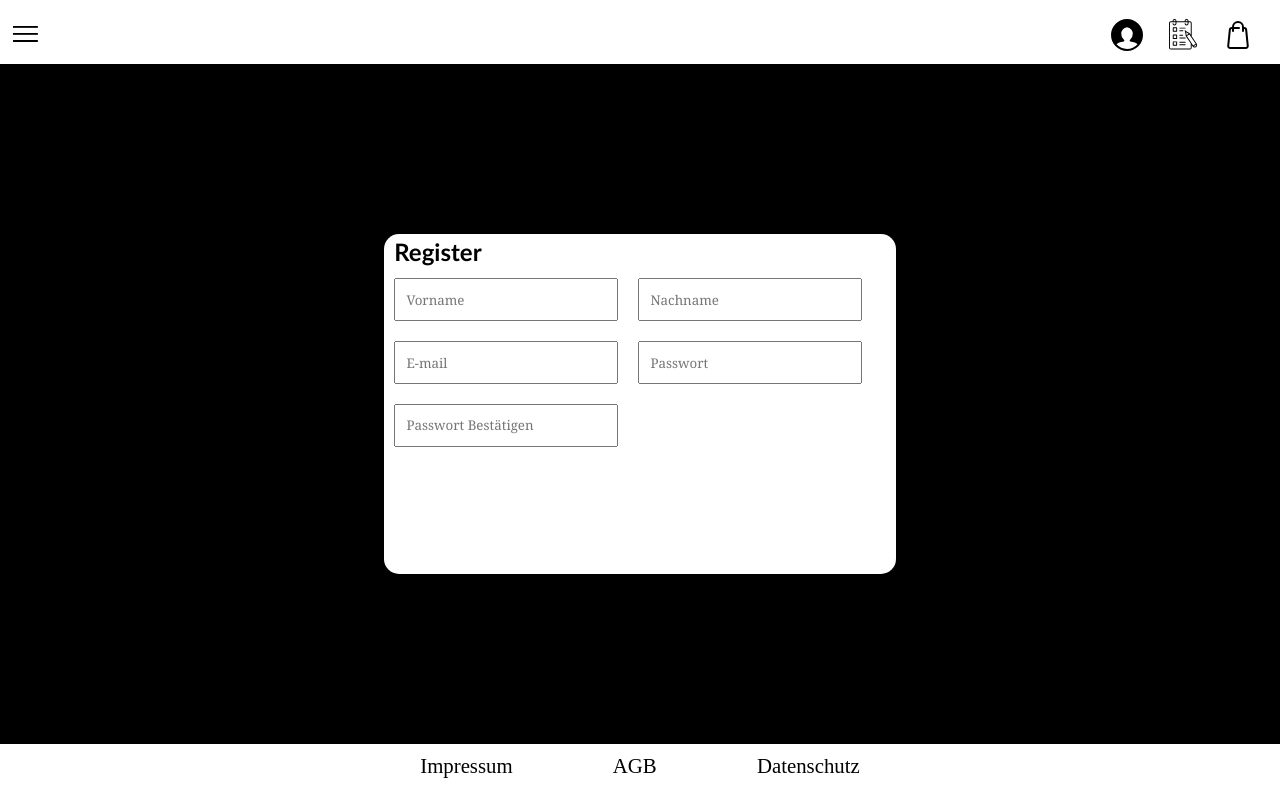
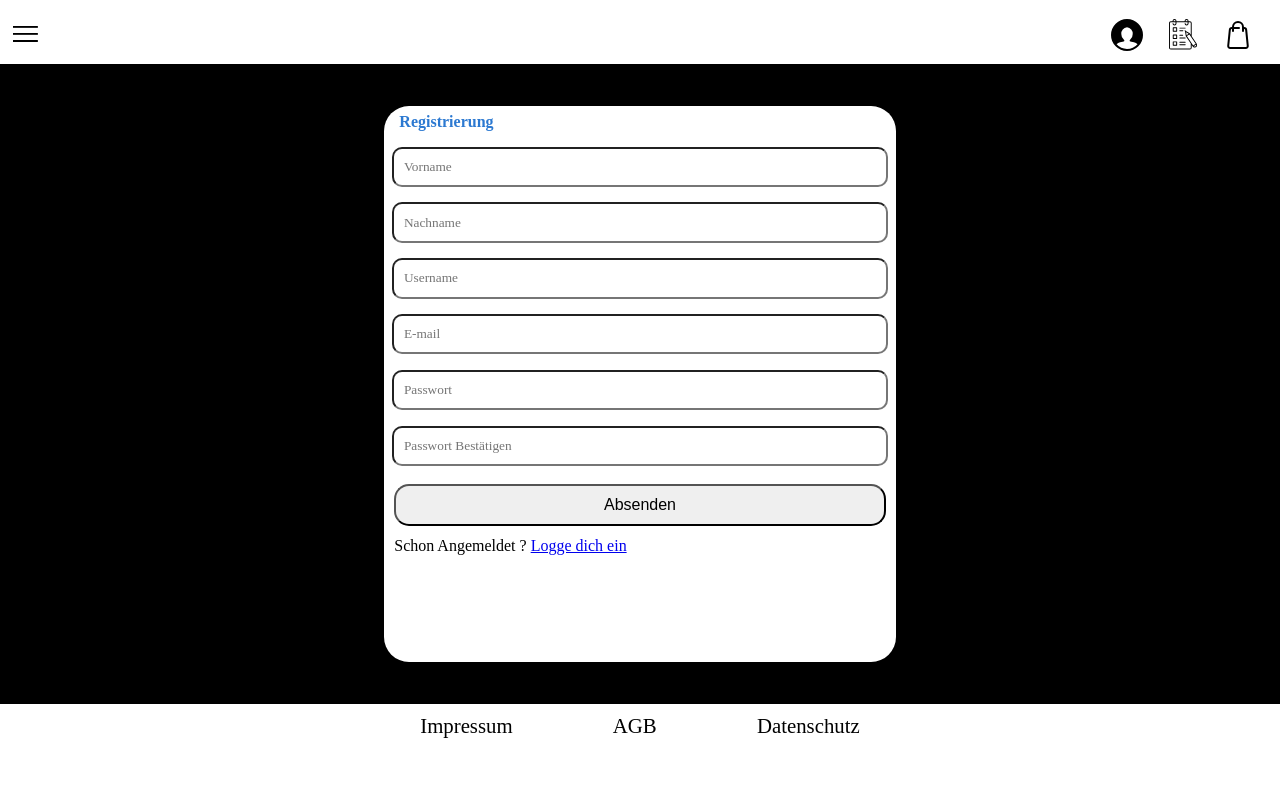
Before and after one commit to AkinKale1999/Project-New, a React (Create React App) app: page /Registrierung in a window 1280 px wide. Built offline with nearby package versions, Linux system fonts and the light colour scheme.

Commit message:
New Features

```diff
--- a/src/App.jsx
+++ b/src/App.jsx
@@ -6,8 +6,8 @@ import Navbar from "./components/Headers/Navbar/Navbar.jsx";
 import Burgermenu from "./components/Headers/Burgermenu/Burgermenu.jsx";
 import Login from "./components/Headers/Login/Login.jsx";
 import WishList from "./components/Headers/Wish_List/Wish_List.jsx";
-import Shopping_Cart from "./components/Headers/Shopping_Cart/Shopping_Cart.jsx";
-import Register from "./components/Headers/Registrierung/Register.jsx";
+import Shopping_Cart from "./components/Headers/ShoppingCart/Shopping_Cart.jsx";
+import Register from "./components/Headers/Registry/Registry.jsx";
 
 function App() {
   return (
--- a/src/components/Headers/Login/Login.jsx
+++ b/src/components/Headers/Login/Login.jsx
@@ -8,6 +8,7 @@ function Login() {
   const [Username, setUsername] = useState("");
   const [Password, setPassword] = useState("");
   const [message, setMessage] = useState("");
+
   const handleLogin = async (e) => {
     e.preventDefault();
     try {
--- a/src/components/Headers/Registrierung/Register.css
+++ /dev/null
@@ -1,65 +0,0 @@
-#Main_Container_Registry {
-  width: 100%;
-  min-width: 100%;
-  max-width: 100%;
-  height: 85%;
-  min-height: 85%;
-  max-height: 85%;
-  margin: 0;
-  padding: 0;
-  overflow: hidden;
-  margin-top: 2.5%;
-  background-color: black;
-}
-
-#Registry_Container {
-  display: flex;
-  justify-content: center;
-  align-items: center;
-  flex-direction: column;
-  width: 100%;
-  height: 100%;
-  margin: 0;
-  padding: 0;
-}
-
-#Registry_Form {
-  width: 40%;
-  height: 50%;
-  background-color: #fff;
-  border-radius: 15px;
-  font-family: "Gill Sans", "Gill Sans MT", Calibri, "Trebuchet MS", sans-serif;
-  overflow: hidden;
-  overflow-y: auto;
-}
-
-#Registry_Title {
-  font-size: 1.5rem;
-  margin: 0;
-  padding: 0.5% 2%;
-  width: fit-content;
-  font-weight: 900;
-  color: black;
-}
-
-.input_registry{
-  font-family: Cambria, Cochin, Georgia, Times, 'Times New Roman', serif;
-  padding: 2%;
-  margin: 2%;
-}
-
-#input_field_name {
-  display: inline-block;
-}
-
-#input_field_family_name {
-}
-
-#input_field_Email {
-}
-
-#input_field_password {
-}
-
-#input_field_confirm_password {
-}
--- a/src/components/Headers/Registrierung/Register.jsx
+++ /dev/null
@@ -1,26 +0,0 @@
-import "./Register.css";
-import Footer from "../../Footer/Footer.jsx";
-
-function Register() {
-  return (
-    <>
-      <div id="Main_Container_Registry">
-        <div id="Registry_Container">
-          <form action="" id="Registry_Form">
-            <h1 id="Registry_Title">Register</h1>
-            <input type="text" name="name" id="input_field_name" className="input_registry" placeholder="Vorname"/>
-            <input type="text" name="family_name" id="input_field_family_name" className="input_registry" placeholder="Nachname"/>
-            <input type="text" name="Email" id="input_field_Email" className="input_registry" placeholder="E-mail"/>
-            <input type="password" name="password" id="input_field_password" className="input_registry" placeholder="Passwort"/>
-            <input type="password" name="confirm password" id="input_field_confirm_password" className="input_registry" placeholder="Passwort Bestätigen"/>
-          </form>
-        </div>
-      </div>
-      <div id="Footer_Container">
-        <Footer />
-      </div>
-    </>
-  );
-}
-
-export default Register;
--- /dev/null
+++ b/src/components/Headers/Registry/Registry.css
@@ -0,0 +1,80 @@
+#Main_Container_Registry {
+  width: 100%;
+  min-width: 100%;
+  max-width: 100%;
+  height: 80%;
+  min-height: 80%;
+  max-height: 80%;
+  margin: 0;
+  padding: 0;
+  overflow: hidden;
+  margin-top: 2.5%;
+  background-color: black;
+}
+
+#Registry_Container {
+  display: flex;
+  justify-content: center;
+  align-items: center;
+  width: 100%;
+  max-width: 100%;
+  max-width: 100%;
+  margin: 0;
+  padding: 0;
+  height: 100%;
+  min-height: 100%;
+  max-height: 100%;
+}
+
+#Registry_Form {
+  display: flex;
+  flex-direction: column;
+  width: 40%;
+  background-color: #fff;
+  border-radius: 25px;
+  font-family: cursive, serif, sans-serif;
+  overflow: hidden;
+  overflow-y: auto;
+  height: 87%;
+  min-height: 87%;
+  max-height: 87%;
+  margin: 0;
+  padding: 0;
+}
+
+#Registry_Title {
+  font-size: 1rem;
+  margin: 1%;
+  padding: 0.5% 2%;
+  width: fit-content;
+  font-weight: 900;
+  color: rgb(44, 121, 209);
+}
+
+.input_registry {
+  font-family: cursive, serif, sans-serif;
+  padding: 2%;
+  margin: 1.5%;
+  border-radius: 10px;
+}
+
+#Submit_Btn {
+  display: block;
+  width: 96%;
+  margin: 2%;
+  padding: 2%;
+  font-size: 1rem;
+  border-radius: 15px;
+  cursor: pointer;
+}
+
+#Submit_Btn:hover {
+  width: 88%;
+  margin-left: 6%;
+}
+#Navigate_To_Login {
+  display: block;
+  margin: 0;
+  margin-left: 2%;
+  font-size: 1rem;
+}
--- /dev/null
+++ b/src/components/Headers/Registry/Registry.jsx
@@ -0,0 +1,131 @@
+import "./Registry.css";
+import Footer from "../../Footer/Footer.jsx";
+import { Link } from "react-router-dom";
+import axios from "axios";
+import { useEffect, useRef, useState } from "react";
+
+function Register() {
+  const [Name, setName] = useState("");
+  const [Family_Name, setFamilyName] = useState("");
+  const [Username, setUsername] = useState("");
+  const [Email, setEmail] = useState("");
+  const [Password, setPassword] = useState("");
+  const [ConfirmPassword, setConfirmPassword] = useState("");
+
+  const [message, setMessage] = useState("");
+  const message_error = useRef(null);
+  const messageExist = useRef(null);
+
+  async function handleRegister(e) {
+    e.preventDefault();
+
+    if (Password !== ConfirmPassword) {
+      setMessage("Passwörter stimmen nicht überein");
+      return;
+    }
+
+    if (typeof Name !== "string" || !/^[a-zA-Z]+$/.test(Name)) {
+      setMessage("Der Name darf nur aus Klein und Großbuchstaben bestehen");
+      return;
+    }
+
+    try {
+      let response = await axios.post("http://localhost:5000/register", {
+        Name,
+        Family_Name,
+        Username,
+        Email,
+        Password,
+      });
+
+      console.log(response);
+      setMessage(response.data.message);
+    } catch (error) {
+      console.log(error);
+      setMessage("Registrierung Fehlgeschlagen");
+    }
+  }
+
+  useEffect(() => {
+    if (message !== "") {
+      messageExist.current.style.display = "block";
+      messageExist.current.style.marginTop = "1.5%";
+      messageExist.current.style.marginBottom= "2%";
+    }
+    else {
+      messageExist.current.style.marginTop = "0%";
+
+    }
+  }, [message]);
+
+  return (
+    <>
+      <div id="Main_Container_Registry">
+        <div id="Registry_Container">
+          <form action="" id="Registry_Form" onSubmit={handleRegister}>
+            <h1 id="Registry_Title">Registrierung</h1>
+            <input
+              type="text"
+              name="name"
+              className="input_registry"
+              placeholder="Vorname"
+              value={Name}
+              onChange={(e) => setName(e.target.value)}
+            />
+            <input
+              type="text"
+              name="family_name"
+              className="input_registry"
+              placeholder="Nachname"
+              value={Family_Name}
+              onChange={(e) => setFamilyName(e.target.value)}
+            />
+            <input
+              type="text"
+              name="Username"
+              className="input_registry"
+              placeholder="Username"
+              value={Username}
+              onChange={(e) => setUsername(e.target.value)}
+            />
+            <input
+              type="text"
+              name="Email"
+              className="input_registry"
+              placeholder="E-mail"
+              value={Email}
+              onChange={(e) => setEmail(e.target.value)}
+            />
+            <input
+              type="password"
+              name="password"
+              className="input_registry"
+              placeholder="Passwort"
+              value={Password}
+              onChange={(e) => setPassword(e.target.value)}
+            />
+            <input
+              type="password"
+              name="confirm password"
+              className="input_registry"
+              placeholder="Passwort Bestätigen"
+              onChange={(e) => setConfirmPassword(e.target.value)}
+            />
+            <button id="Submit_Btn">Absenden</button>
+            <p id="Navigate_To_Login" ref={message_error}>
+              {message}
+            </p>
+            <p id="Navigate_To_Login" ref={messageExist}>
+              Schon Angemeldet ? <Link to={"/Login"}>Logge dich ein</Link>
+            </p>
+          </form>
+        </div>
+      </div>
+      <div id="Footer_Container">
+        <Footer />
+      </div>
+    </>
+  );
+}
+
+export default Register;
--- a/src/components/Headers/Shopping_Cart/Shopping_Cart.jsx
+++ b/src/components/Headers/ShoppingCart/Shopping_Cart.jsx
@@ -1,3 +1,5 @@
+import "./Shopping_Cart.css"
+
 function Shopping_Cart() {
   return <></>;
 }
```
Also changed, not shown: src/components/Headers/ShoppingCart/Shopping_Cart.css (added), 1 other file (tests, documents, lock files or other folders).
